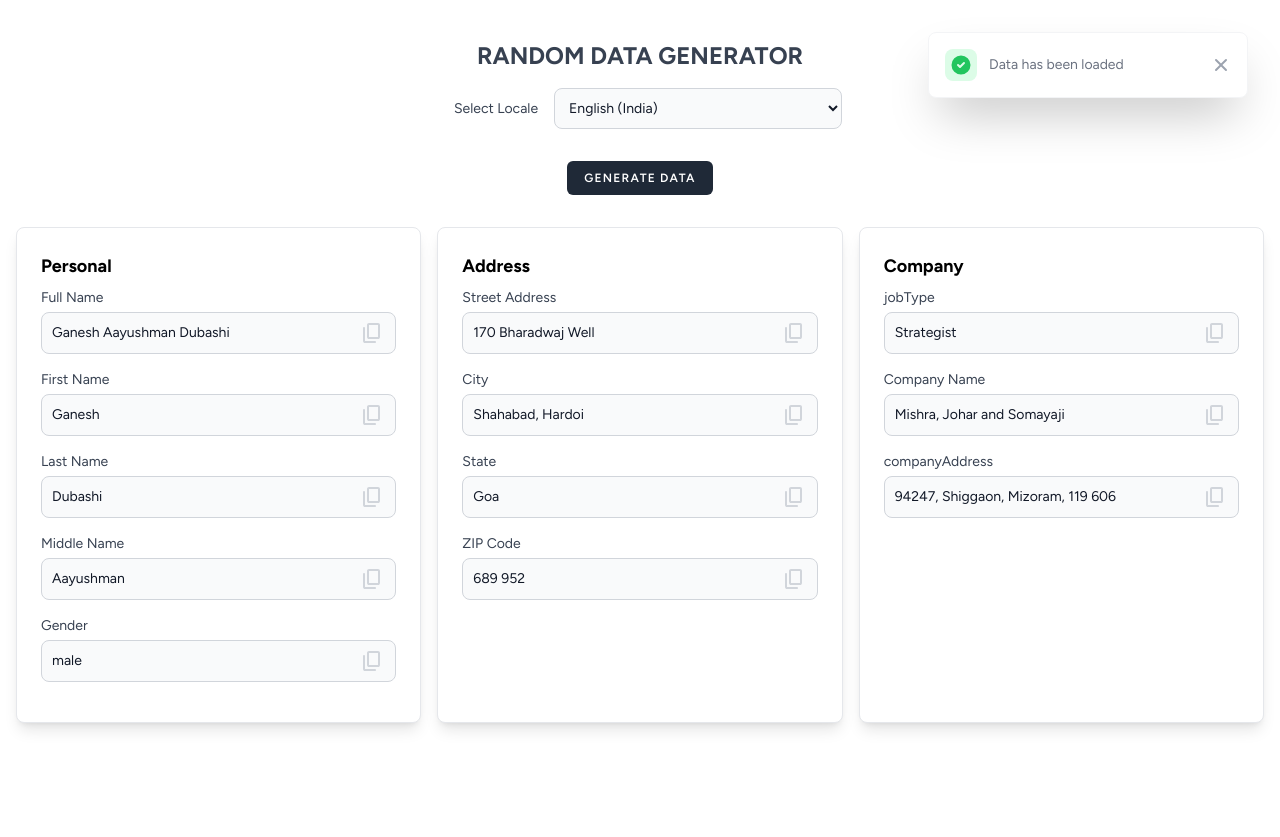
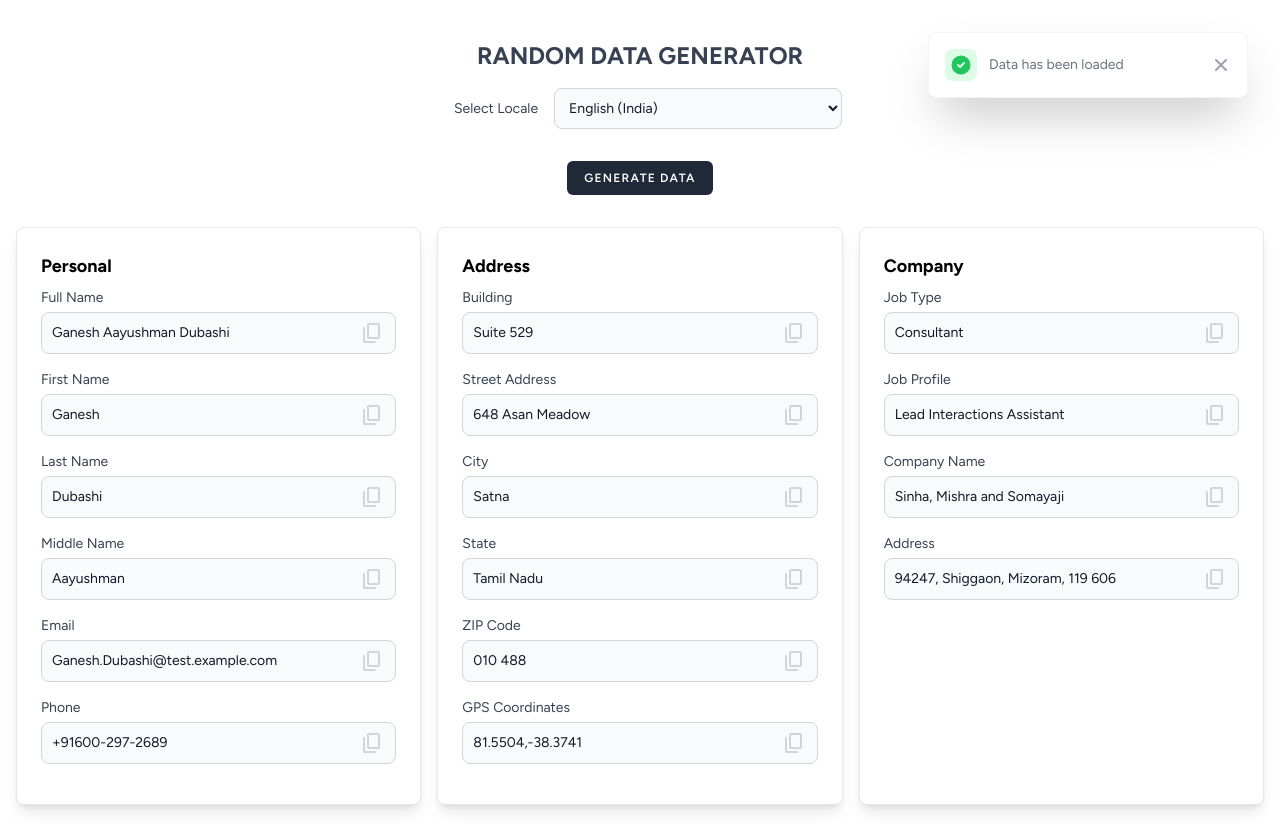
Before and after one commit to rohitasare7/random-data-generator, a Vue app: page / in a window 1280 px wide. Before the commit the page ends 800 px from the top, so only its background shows below. Built offline with nearby package versions, Linux system fonts and the light colour scheme.

Commit message:
proper peersonal, address

```diff
--- a/src/pages/Faker.vue
+++ b/src/pages/Faker.vue
@@ -66,6 +66,7 @@ const updateRandomData = () => {
   const lastName = getValue('person.lastName');//fakerInstance.value.person.lastName();
   const middleName = getValue('person.firstName', ['male']);
   const companyAddress = `${getValue('location.buildingNumber')}, ${getValue('location.city')}, ${getValue('location.state')}, ${getValue('location.zipCode')}`
+  const email = getValue('internet.email', [{ firstName : firstName , lastName : lastName,  provider: 'test.example.com'}]);
 
   const data = {
     person: {
@@ -73,18 +74,24 @@ const updateRandomData = () => {
       firstName,
       lastName,
       middleName,
-      gender,
+      //gender,
+      email,
+      phone : getValue('phone.number'),
     },
     address: {
+      buildingNumber : getValue('location.secondaryAddress'),
       streetAddress: getValue('location.streetAddress'), //fakerInstance.value.location.streetAddress(),
       city: getValue('location.city'), //fakerInstance.value.location.city(),
       state: getValue('location.state'),
       zipCode: getValue('location.zipCode'),
+      GPSCoordinate : getValue('location.nearbyGPSCoordinate')
     },
     company: {
       jobType: getValue('person.jobType'),
+      jobProfile : getValue('person.jobTitle'),
       companyName: getValue('company.name'),//fakerInstance.value.company.name(),
       companyAddress//fakerInstance.value.company.catchPhrase(),
+
     },
     // Add more items as needed
   }
@@ -106,8 +113,13 @@ const displayNames = {
   state: 'State',
   zipCode: 'ZIP Code',
   companyName: 'Company Name',
-  catchPhrase: 'Catch Phrase',
-  bs: 'BS',
+  jobType: 'Job Type',
+  jobProfile: 'Job Profile',
+  companyAddress: 'Address',
+  email : 'Email',
+  phone : 'Phone',
+  buildingNumber : 'Building',
+  GPSCoordinate : 'GPS Coordinates'
   // Add more display names as needed
 }
 
```
